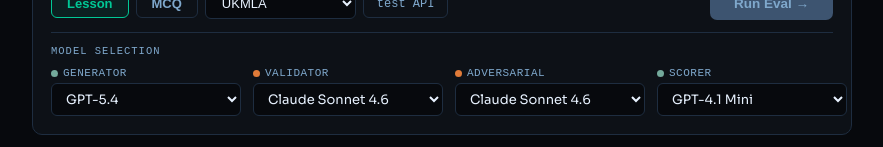
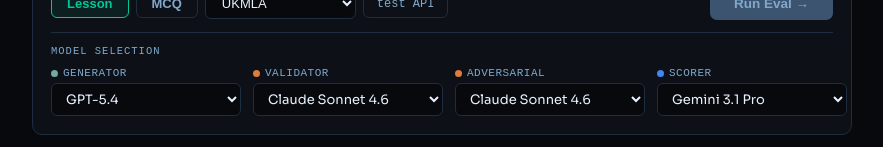
Before and after one commit to pkompalli/eval-lab, a React (Create React App) app: page / in a window 1280 px wide. Shown: the part 218-365 px from the top of the page, without its empty margins (198-1081 px from the left). Built offline with nearby package versions, Linux system fonts and the light colour scheme.

Commit message:
Set default scorer to Gemini 3.1 Pro — independent provider from generator (GPT-5.4) and reviewers (Claude)

```diff
--- a/src/App.js
+++ b/src/App.js
@@ -181,7 +181,7 @@
   const [exam, setExam]     = useState("UKMLA");
 
   const [modelA,    setModelA]    = useState("openai/gpt-5.4");
-  const [modelGenB, setModelGenB] = useState("openai/gpt-4.1-mini");
+  const [modelGenB, setModelGenB] = useState("google/gemini-3.1-pro-preview");
   const [modelVal,  setModelVal]  = useState("anthropic/claude-sonnet-4-6");
   const [modelAdv,  setModelAdv]  = useState("anthropic/claude-sonnet-4-6");
 
```
